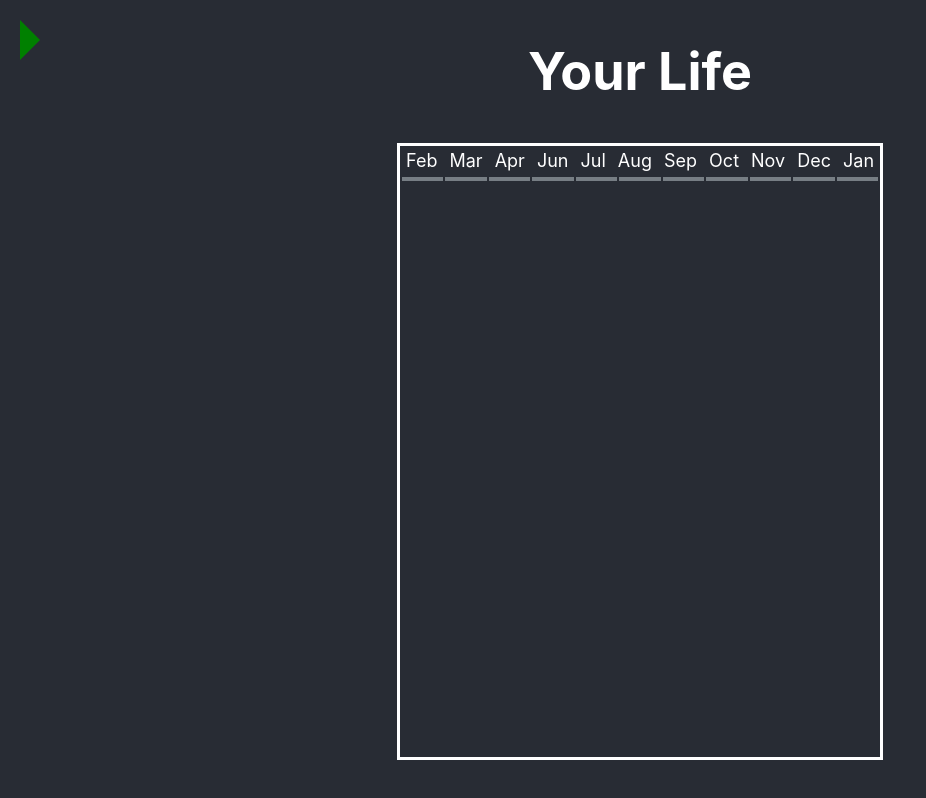
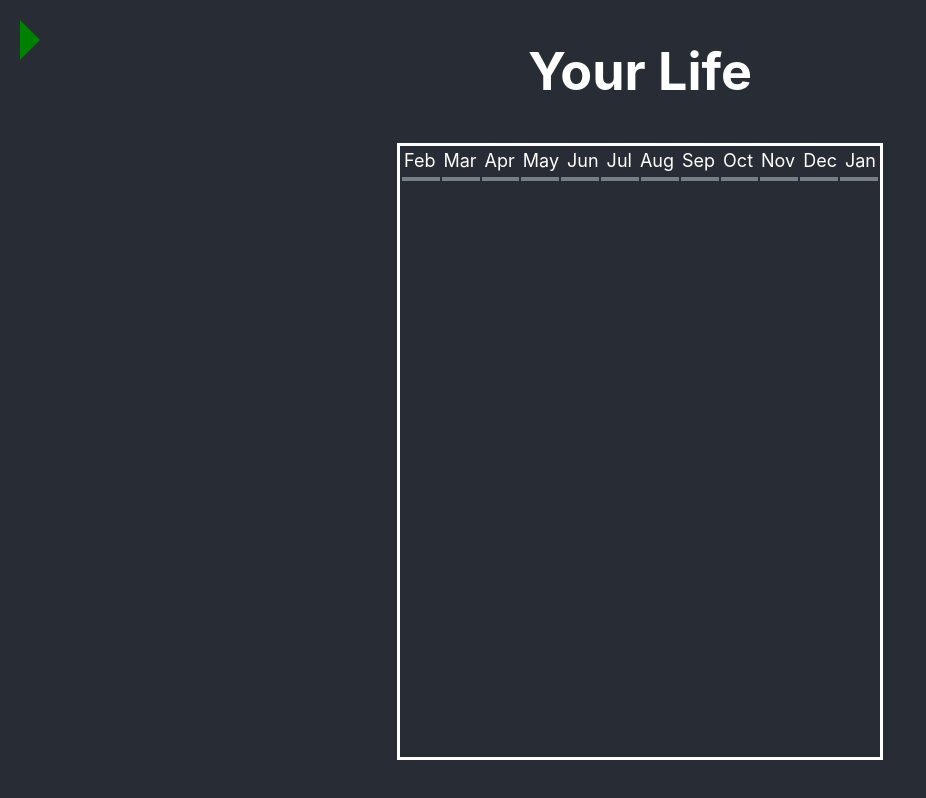
Before and after one commit to bonzo45/life-calendar, a React (Create React App) app: page / in a window 1280 px wide. Shown: the whole page, without its empty margins (0-926 px from the left). Built offline with nearby package versions, Linux system fonts and the light colour scheme.

Commit message:
Separate birth month animation

```diff
--- a/src/Life.js
+++ b/src/Life.js
@@ -4,7 +4,7 @@ import './Life.css';
 
 function Life() {
 
-    const states = ['start', 'title', 'calendar', 'birth'];
+    // const states = ['start', 'title', 'calendar', 'birth'];
     const [ state, setState ] = useState('start');
 
     const runAnimation = () => {
@@ -22,18 +22,27 @@ function Life() {
             timeline.from('.LifeCalendar', {opacity: 0, scale: 0.95, duration: 0.5}, '-=0.25');
             setState('birth');
         } else if (state === 'birth') {
+            timeline.addLabel('Birth');
+            const birthDuration = 0.5;
+            const birthStagger = 0.5;
+            const monthHeadingAnimation = {opacity: 0, y: '-18px', duration: birthDuration, stagger: birthStagger};
+            const birthAnimation = {opacity: 0, x: '-40px', duration: birthDuration, stagger: birthStagger};
+            timeline.from('.MonthHeading.BirthMonth', monthHeadingAnimation, 'Birth');
+            timeline.from('.Year1 > .Month.BirthMonth', birthAnimation, 'Birth');
+            setState('year1');
+        } else if (state === 'year1') {
             timeline.addLabel('Year 1');
             const year1Duration = 0.5;
             const year1Stagger = 0.5;
             const monthHeadingAnimation = {opacity: 0, y: '-18px', duration: year1Duration, stagger: year1Stagger};
             const year1Animation = {opacity: 0, x: '-40px', duration: year1Duration, stagger: year1Stagger};
-            timeline.from('.MonthHeading', monthHeadingAnimation, 'Year 1');
-            timeline.from('.Year1 > .Month', year1Animation, 'Year 1');
+            timeline.from('.MonthHeading:not(.BirthMonth)', monthHeadingAnimation, 'Year 1');
+            timeline.from('.Year1 > .Month:not(.BirthMonth)', year1Animation, 'Year 1');
         }
     };
     useEffect(runAnimation, []);
 
-    const months = ['Feb', 'Mar', 'Apr', 'Jun', 'Jul', 'Aug', 'Sep', 'Oct', 'Nov', 'Dec', 'Jan'];
+    const months = ['Feb', 'Mar', 'Apr', 'May', 'Jun', 'Jul', 'Aug', 'Sep', 'Oct', 'Nov', 'Dec', 'Jan'];
     const numYears = 90;
     const numYearsHack = numYears - 1;
     const years = Array(numYearsHack);
@@ -53,12 +62,14 @@ function Life() {
             </div>
             <div className="LifeCalendar">
                 <div className="MonthHeadings">
+                    <div key={0} className="MonthHeading BirthMonth">{months[0]}</div>
                     {
-                        months.map((month, i) => <div key={i} className="MonthHeading">{month}</div>)
+                        months.slice(1).map((month, i) => <div key={i + 1} className="MonthHeading">{month}</div>)
                     }
                 </div>
                 <div className="Year Year1">
-                    { months.map((month, i) => <div key={i} style={{zIndex: 12 - i}} className="Month"></div>) }
+                    <div key={0} style={{zIndex: 12}} className="Month BirthMonth"></div>
+                    { months.slice(1).map((month, i) => <div key={i + 1} style={{zIndex: 12 - (i + 1)}} className="Month"></div>) }
                 </div>
                 {
                     years.map((year, y) => {
```
